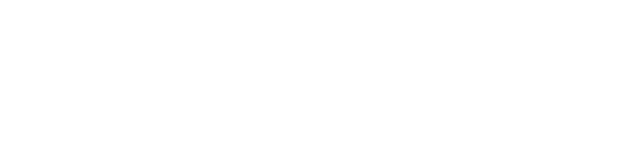
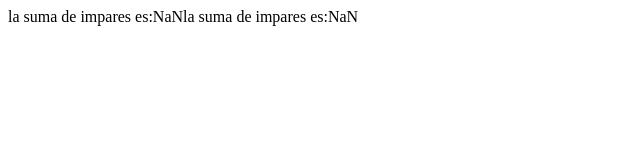
Before and after one commit to waltercardona/NTP012020AlgoritmosP1, a plain HTML site: page Numeros.html in a window 1280 px wide. Shown: the whole page, without its empty margins (0-640 px from the left). Drawn offline with Linux system fonts and the light colour scheme.

Commit message:
se añadio algommas

```diff
--- a/Numeros.html
+++ b/Numeros.html
@@ -7,6 +7,6 @@
     <title>Document</title>
 </head>
 <body>
-
+    <script src="Numeros.js"></script>
 </body>
 </html>
```
